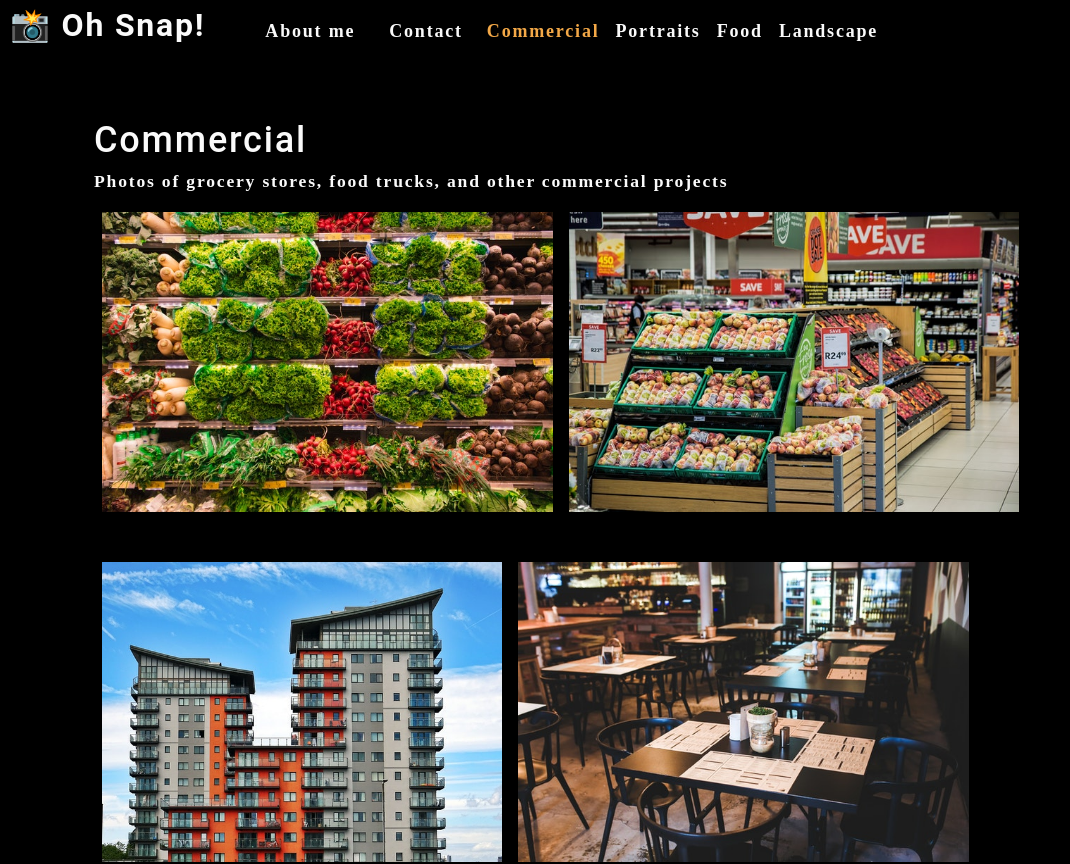
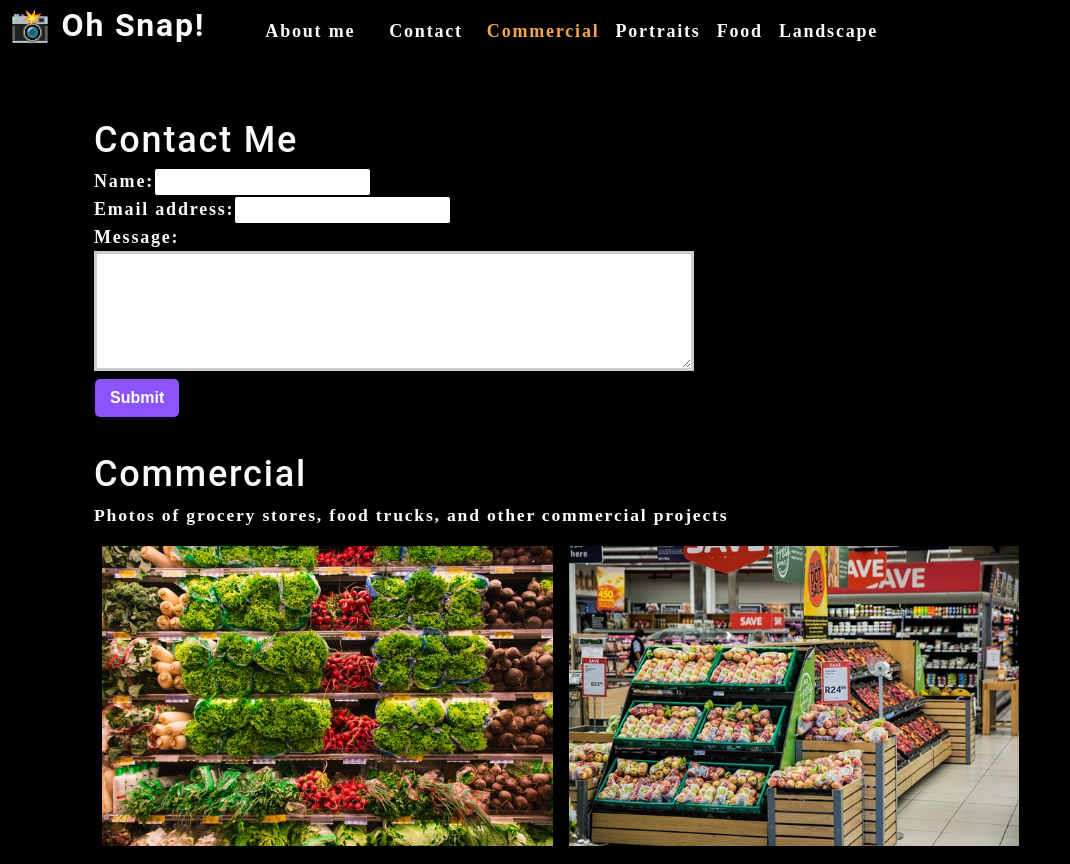
Before and after one commit to CarlBush/photo-port, a React (Create React App) app: page / in a window 1280 px wide. Shown: the top 864 px of the page, without its empty margins (0-1070 px from the left). Built offline with nearby package versions, Linux system fonts and the light colour scheme.

Commit message:
formContact minor corrections

```diff
--- a/src/App.js
+++ b/src/App.js
@@ -5,6 +5,7 @@ import React, { useState } from "react";
 import About from "./components/About";
 import Nav from "./components/Nav";
 import Gallery from "./components/Gallery";
+import ContactForm from "./components/Contact";
 
 
 function App() {
@@ -28,6 +29,7 @@ function App() {
       currentCategory={currentCategory}
       ></Nav>
       <main>
+        <ContactForm></ContactForm>
         <Gallery currentCategory={currentCategory}></Gallery>
         <About></About>
       </main>
--- a/src/components/Contact/index.js
+++ b/src/components/Contact/index.js
@@ -1,6 +1,7 @@
 import React from "react";
 
 function ContactForm() {
+    return (
         <section>
             <h1>Contact Me</h1>
             <form id="contact-form">
@@ -14,11 +15,12 @@ function ContactForm() {
                 </div>
                 <div>
                     <label htmlFor="message">Message:</label>
-                <input type="message" rows="5" />
+                    <textarea name="message" rows="5" />
                 </div>
                 <button type="submit">Submit</button>
             </form>
         </section>
+    )
 };
 
 export default ContactForm;
```
Lines whose indentation alone changed are shown as unchanged.
